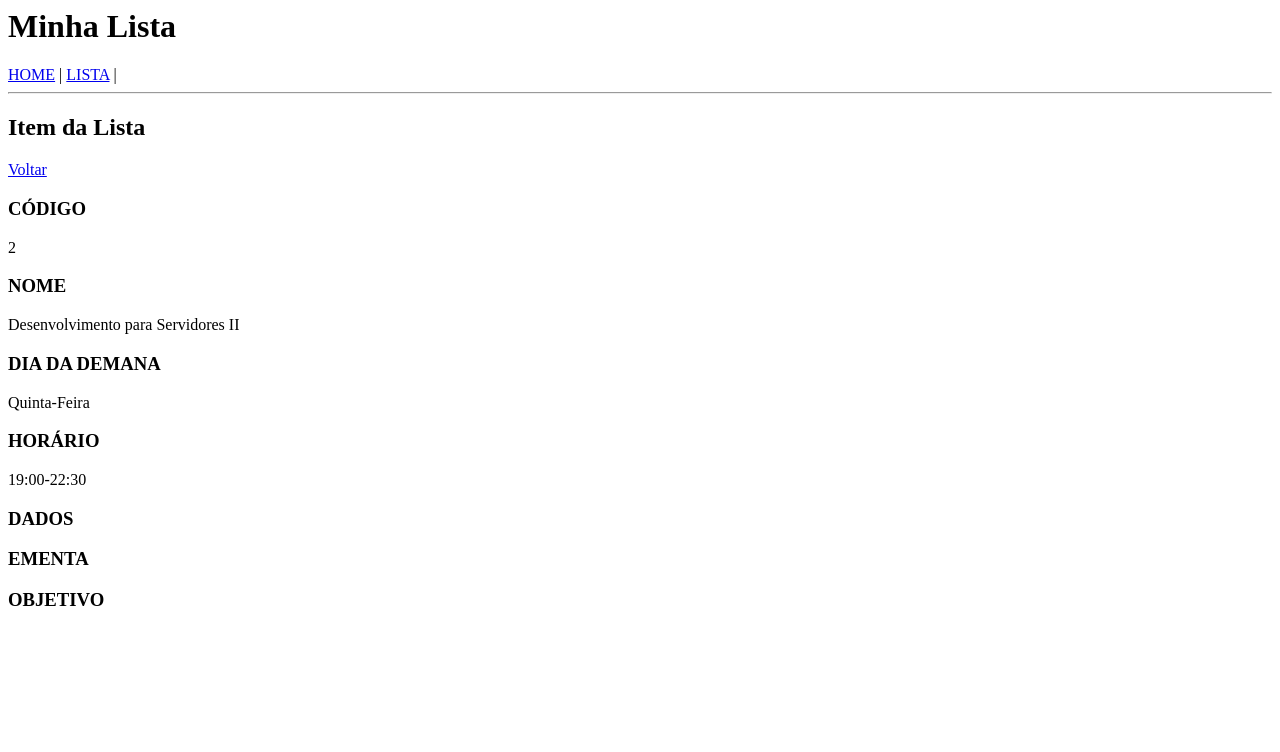
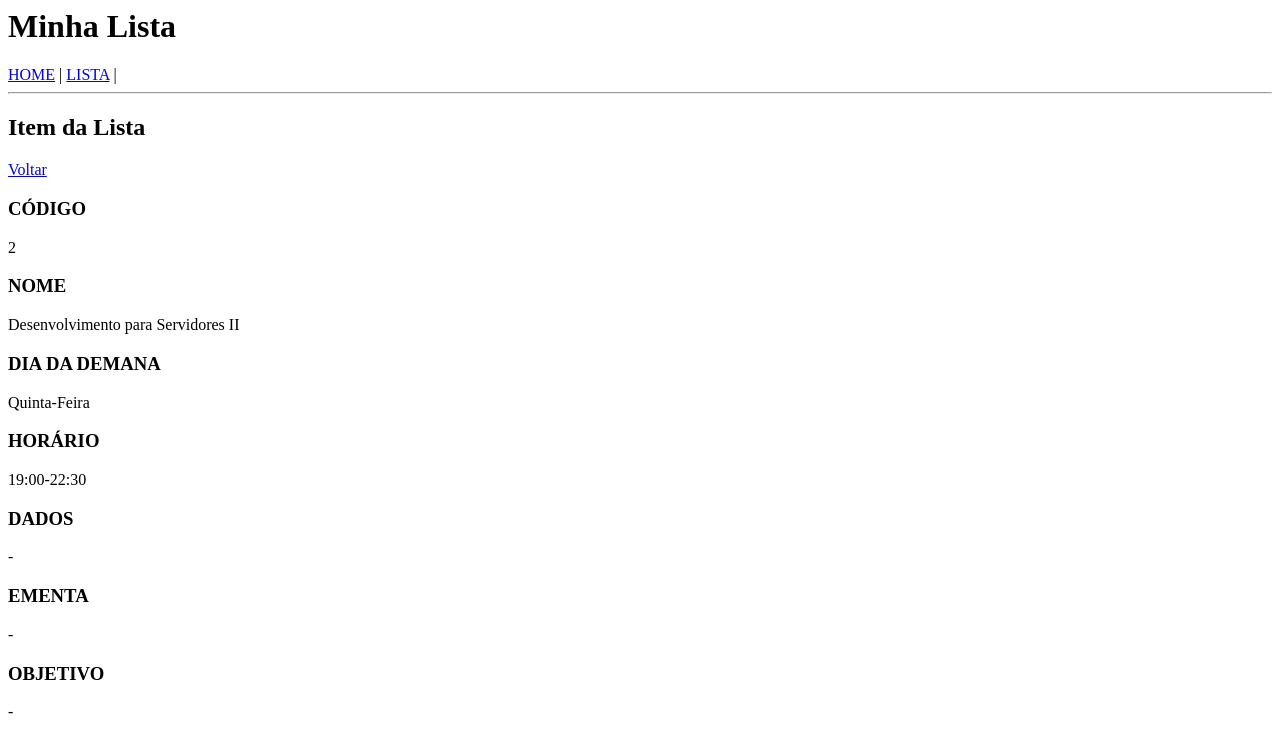
Before and after one commit to priscilafraifer/angular-ivy-du1vkc, an Angular app: page /list/1 in a window 1280 px wide. Shown: the top 752 px of the page. Built offline with nearby package versions, Linux system fonts and the light colour scheme.

Commit message:
1 file modified

```diff
--- a/src/app/list-details/list-details.component.html
+++ b/src/app/list-details/list-details.component.html
@@ -9,8 +9,8 @@
 <h3>HORÁRIO</h3>
 <div>{{ item.hora }}</div>
 <h3>DADOS</h3>
-<div></div>
+<div>{{ item.dados }}</div>
 <h3>EMENTA</h3>
-<div></div>
+<div>{{ item.ementa }}</div>
 <h3>OBJETIVO</h3>
-<div></div>
+<div>{{ item.objetivo }}</div>
```
